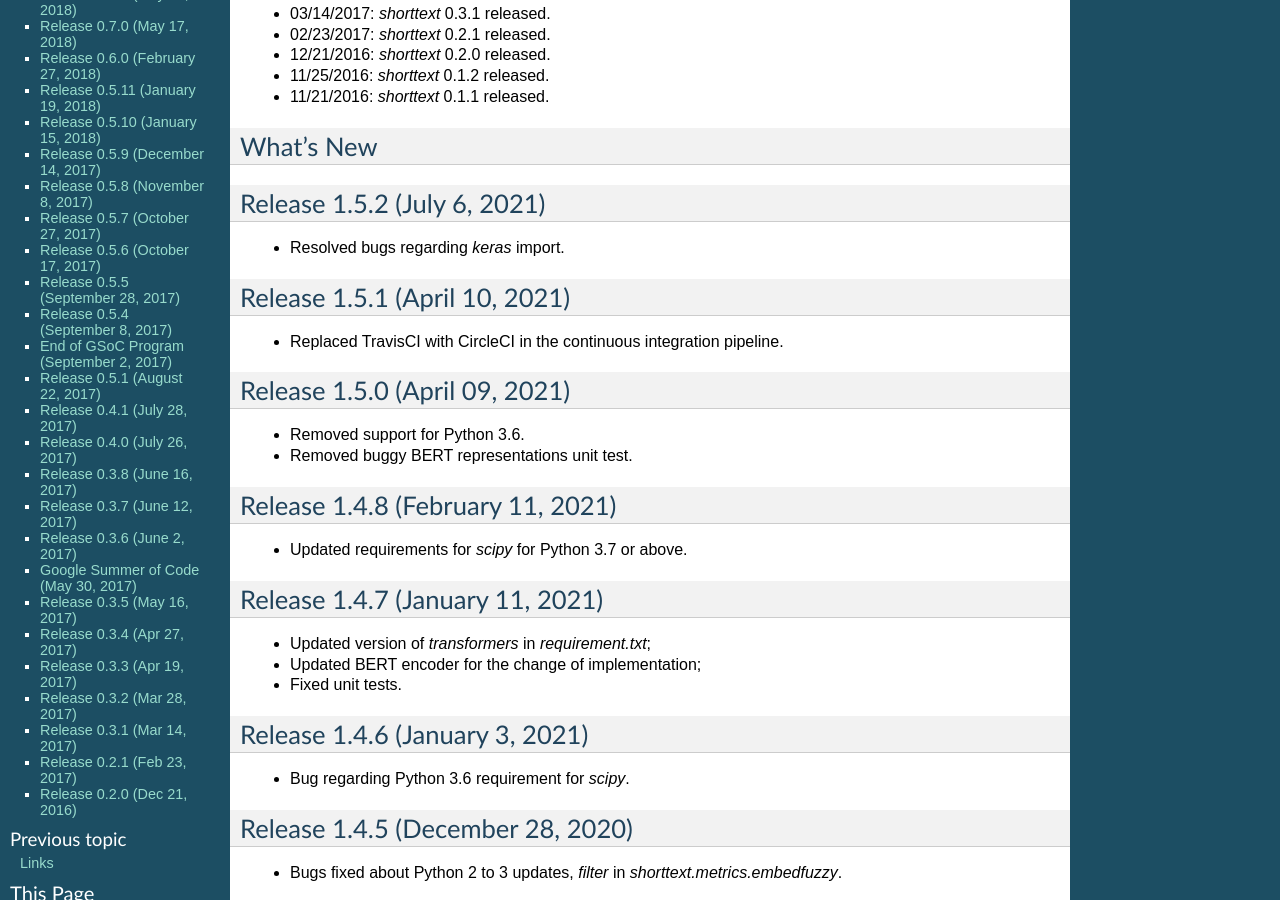
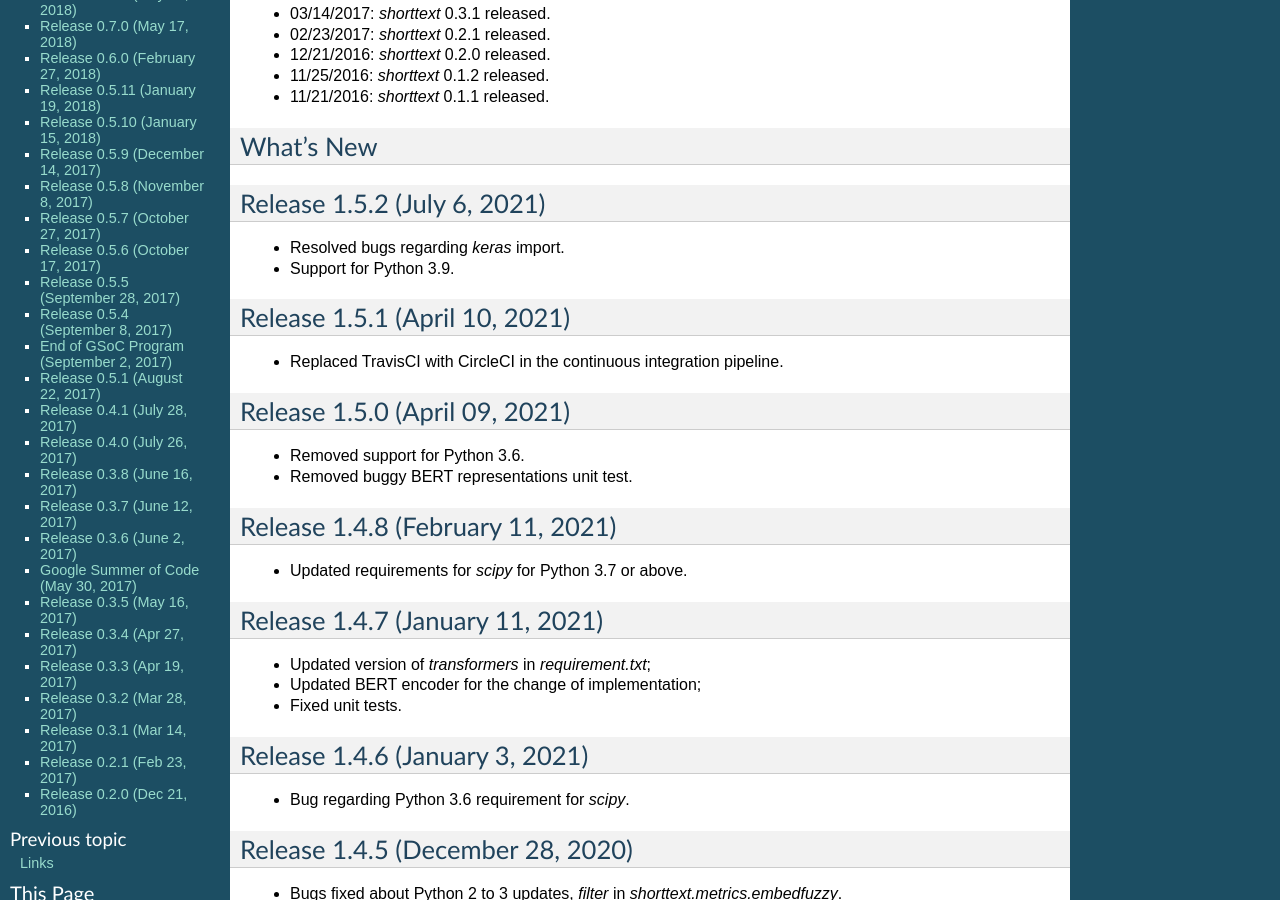
Before and after one commit to stephenhky/PyShortTextCategorization, a Sphinx documentation site: the page built from docs/news.rst, in a window 1280 px wide and 900 px high, scrolled down 1336 px. Built offline with Sphinx 7.4.7, drawn with Linux system fonts in a browser that asks for light colours.

Commit message:
updated news

```diff
--- a/docs/news.rst
+++ b/docs/news.rst
@@ -75,6 +75,7 @@ Release 1.5.2 (July 6, 2021)
 ----------------------------
 
 * Resolved bugs regarding `keras` import.
+* Support for Python 3.9.
 
 Release 1.5.1 (April 10, 2021)
 ------------------------------
```
